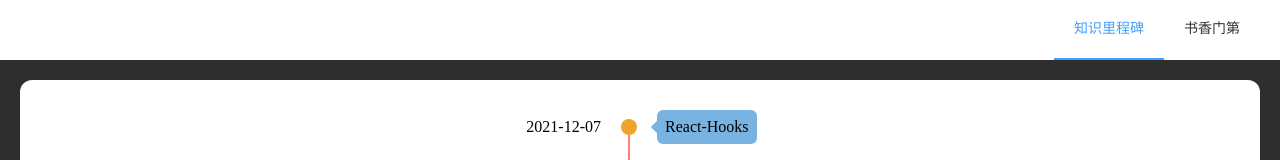
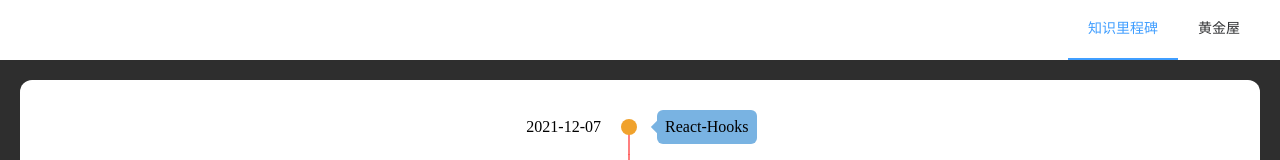
Before and after one commit to Super-ZiHao/vue-blog, a Vue app: page /#/blog/knowledge-milestone in a window 1280 px wide. Shown: the top 160 px of the page. Built offline with nearby package versions, Linux system fonts and the light colour scheme.

Commit message:
更新-书香门第

```diff
--- a/src/constant/menu.ts
+++ b/src/constant/menu.ts
@@ -16,7 +16,7 @@ export const menuList: menuListType[] = [
   },
   {
     id: 2,
-    title: '书香门第',
+    title: '黄金屋',
     path: 'index'
   },
   {
```
Also changed, not shown: src/views/黄金屋.vue (renamed from src/views/书香门第.vue).
